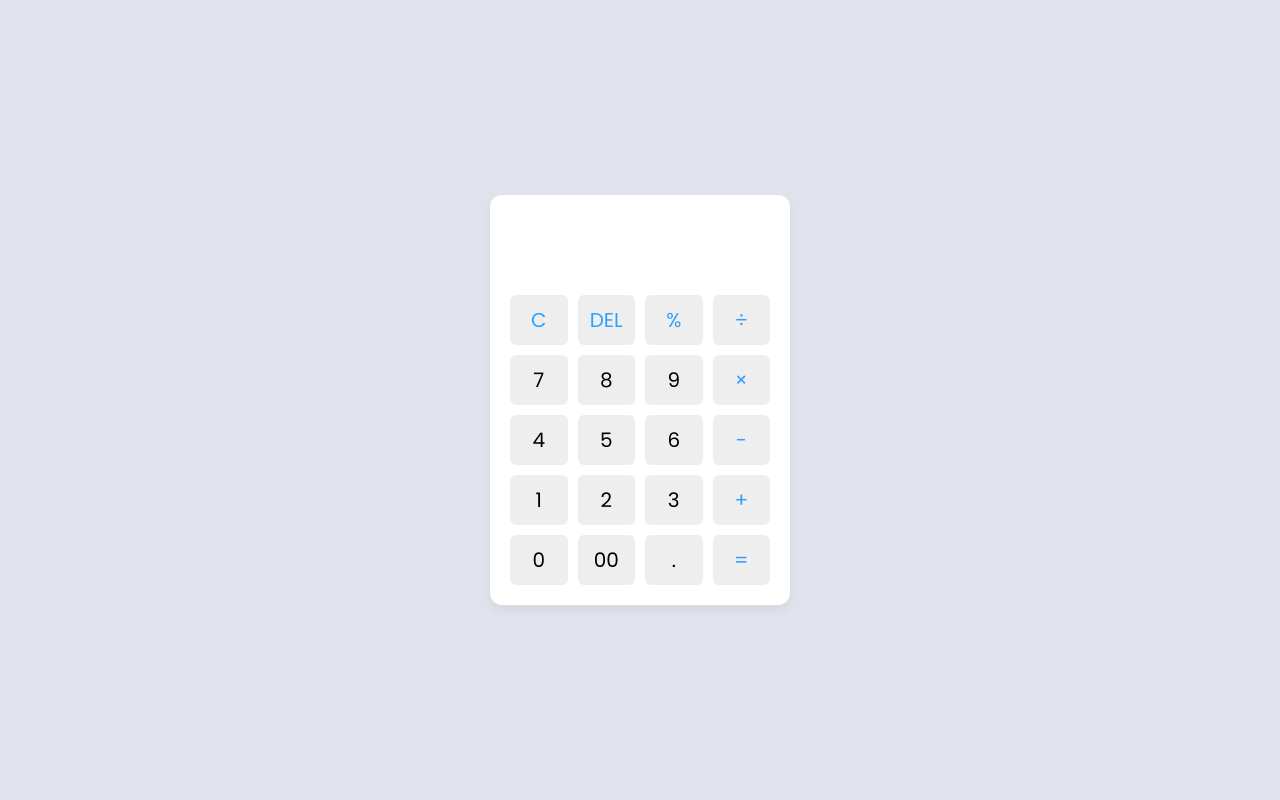
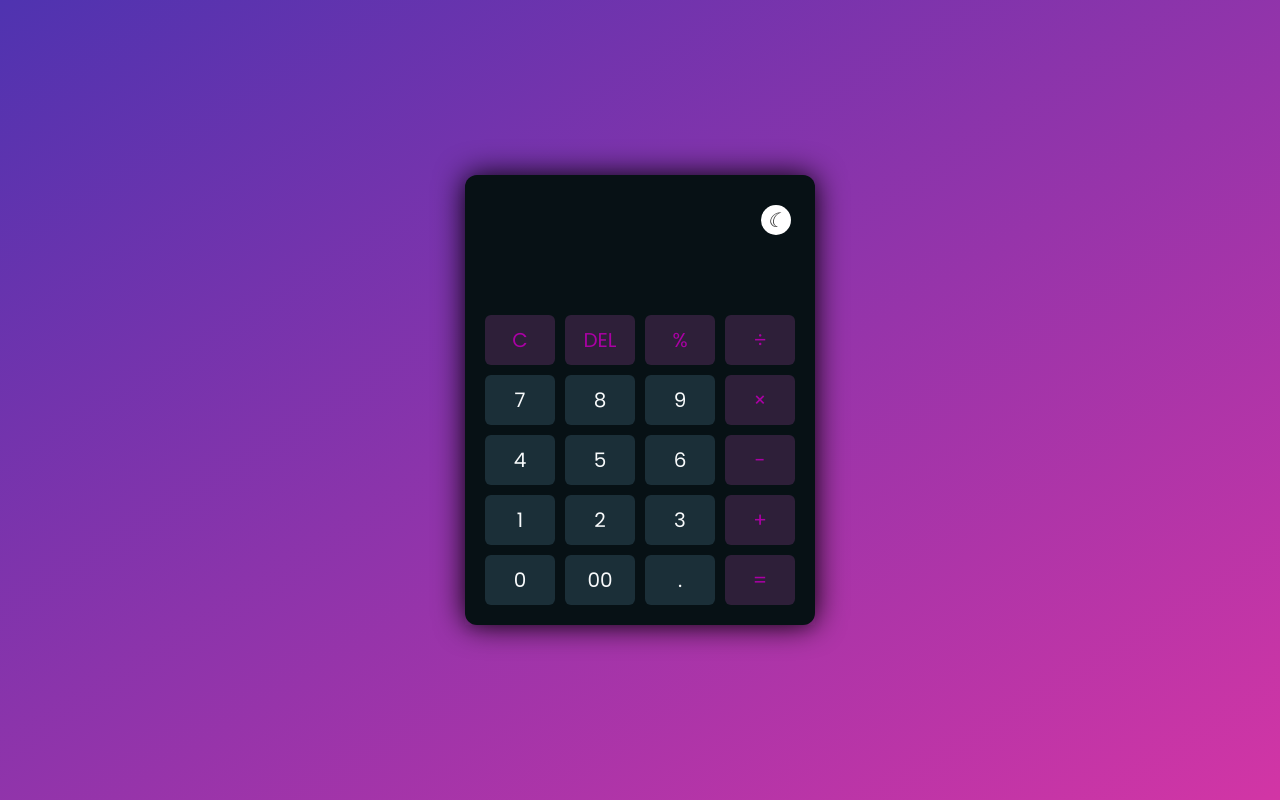
Before and after one commit to TonyStark-19/Calculator, a plain HTML site: page index.html in a window 1280 px wide. Drawn offline with Linux system fonts and the light colour scheme.

Commit message:
Added theme styling

```diff
--- a/style.css
+++ b/style.css
@@ -5,6 +5,7 @@
     padding: 0;
     box-sizing: border-box;
     font-family: "Poppins", sans-serif;
+    transition: all 0.5s ease;
 }
 
 body {
@@ -12,29 +13,71 @@ body {
     display: flex;
     align-items: center;
     justify-content: center;
-    background: #e0e3eb;
+    background-image: linear-gradient(to bottom right, rgba(79, 51, 176, 1), rgba(210, 53, 165));
 }
 
 .container {
-    position: relative;
-    max-width: 300px;
-    width: 100%;
-    background: #fff;
-    border-radius: 12px;
-    padding: 10px 20px 20px;
+    width: 350px;
     box-shadow: 0 5px 10px rgba(0, 0, 0, 0.05);
 }
 
+.calculator {
+    position: relative;
+    padding: 20px;
+    border-radius: 12px;
+    box-shadow: 0 0 30px #000;
+}
+
+.theme-toggler {
+    position: absolute;
+    top: 30px;
+    right: 30px;
+    color: #fff;
+    cursor: pointer;
+    z-index: 1;
+}
+
+.theme-toggler.active {
+    color: #333;
+}
+
+.theme-toggler.active::before {
+    background-color: #fff;
+}
+
+.theme-toggler::before {
+    content: ' ';
+    height: 30px;
+    width: 30px;
+    position: absolute;
+    top: 50%;
+    transform: translate(-20%, -50%);
+    border-radius: 50%;
+    background-color: #333;
+    z-index: -1;
+}
+
+.toggler-icon::before {
+    content: '\263C';
+    font-size: 20px;
+}
+
+.theme-toggler.active .toggler-icon::before {
+    content: '\263e';
+}
+
 .display {
-    height: 80px;
+    height: 110px;
     width: 100%;
     margin-bottom: 10px;
     font-size: 25px;
     text-align: right;
     outline: none;
     border: none;
-    color: #000e1a;
     pointer-events: none;
+    border-radius: 12px;
+    padding-right: 10px;
+    background: none;
 }
 
 .buttons {
@@ -49,13 +92,57 @@ body {
     border: none;
     font-size: 20px;
     cursor: pointer;
-    background-color: #eee;
 }
 
 .buttons button:active {
-    transform: scale(0.98);
+    transform: scale(1.1);
 }
 
-.operator {
-    color: #2f9fff
+/* light theme */
+
+.calculator {
+    background-color: #fff;
 }
+
+.calculator .display {
+    color: #0a1e23;
+}
+
+.calculator .operator {
+    background-color: #ffd5d8;
+    color: #fc4552;
+}
+
+.calculator button {
+    background-color: #c3eaff;
+    color: #000;
+}
+
+/* dark theme */
+
+.calculator.dark {
+    background-color: #071115;
+}
+
+.calculator.dark .display {
+    color: #f8fafd;
+}
+
+.calculator.dark .operator {
+    background-color: #2e1f39;
+    color: #aa00a4;
+}
+
+.calculator.dark button {
+    background-color: #1b2f38;
+    color: #f8fafb;
+}
+
+/* Responsiveness */
+
+@media (max-width: 400px) {
+
+    .container {
+        width: 300px;
+    }
+}
```
